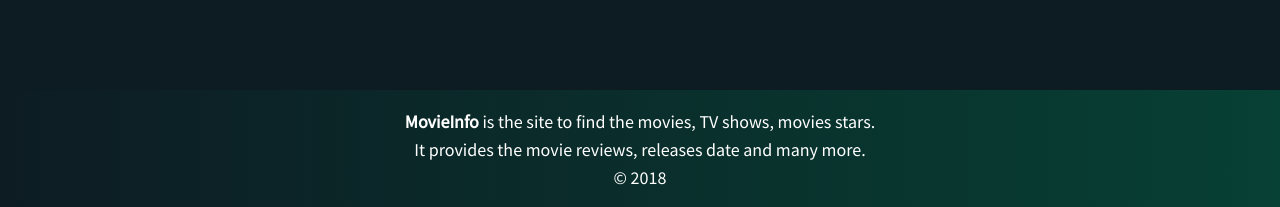
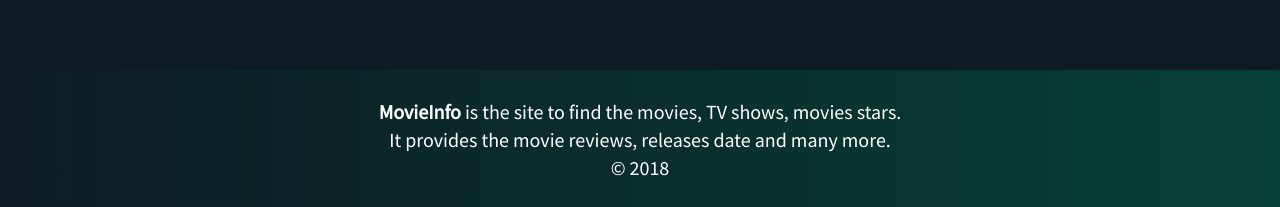
Before and after one commit to cp-ankush/movies-intro, a React (Create React App) app in the folder front-end/: page / in a window 1280 px wide. Shown: the part 590-797 px from the top of the page. Built offline with nearby package versions, Linux system fonts and the light colour scheme; no server answers.

Commit message:
footer modifications for the font-size and height

```diff
--- a/front-end/src/Screens/Footer/styles/index.js
+++ b/front-end/src/Screens/Footer/styles/index.js
@@ -7,8 +7,8 @@
   flex-direction: column;
   justify-content: center;
   align-items: center;
-  height: 120px;
-  font-size: 18px;
+  height: 140px;
+  font-size: 20px;
 `
 
 export const Content = styled.div`
```
